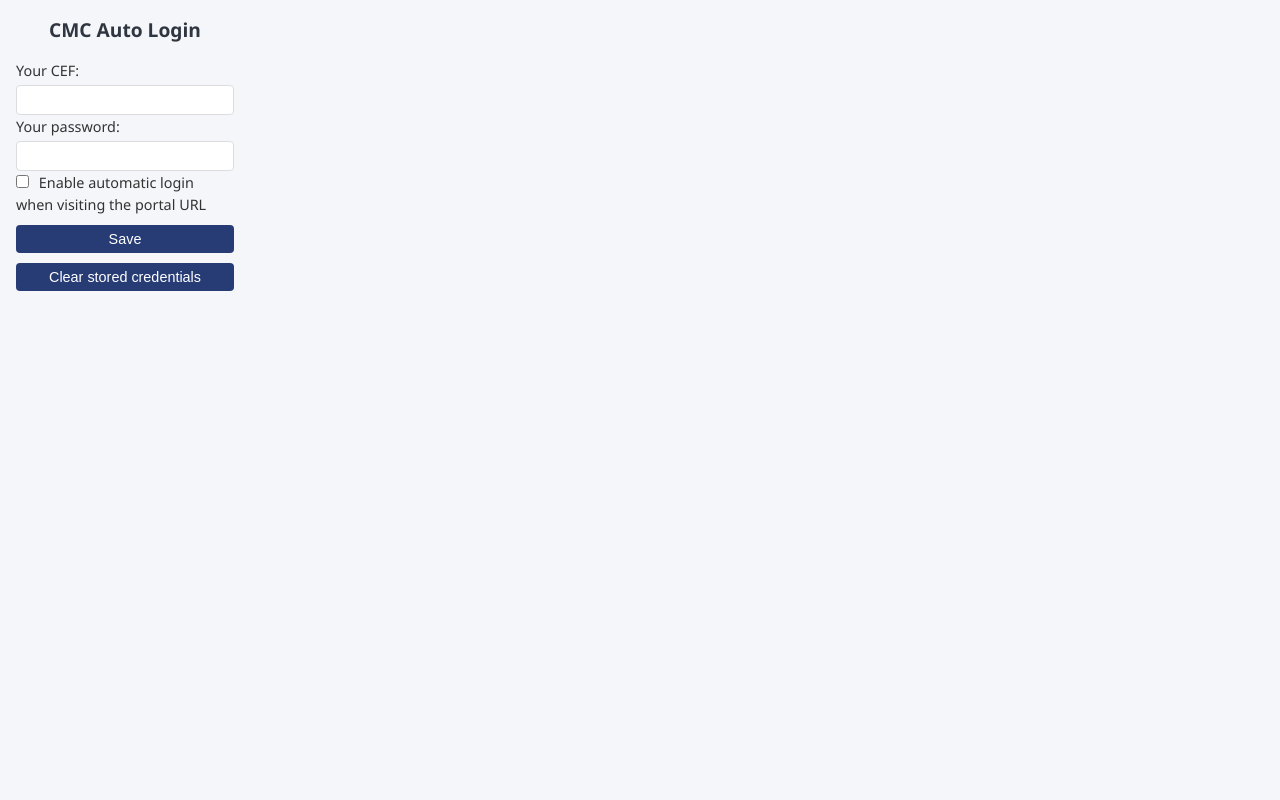
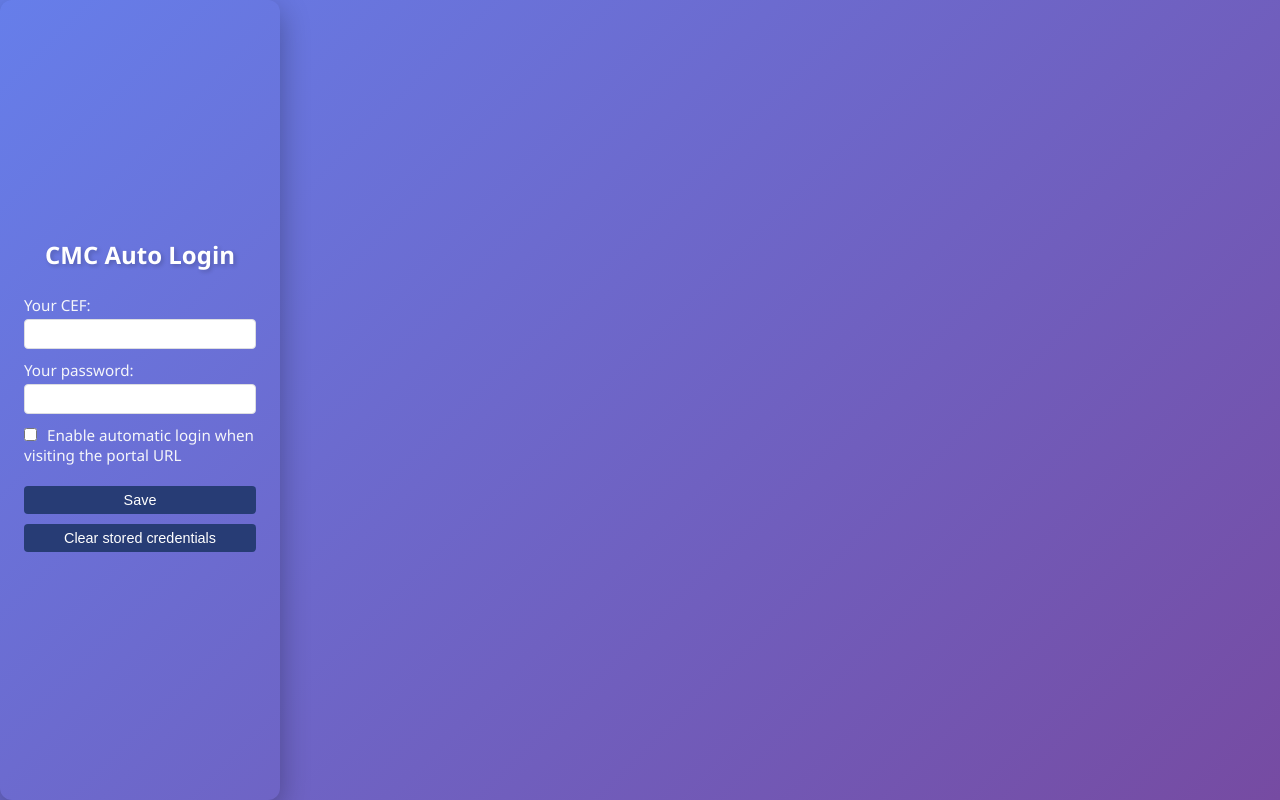
Before and after one commit to Sa3d-Ka/CMC-Easy-Login, a browser extension: page index.html in a window 1280 px wide. Drawn offline with Linux system fonts and the light colour scheme.

Commit message:
Ajout style titre avec police et couleurs

```diff
--- a/index.html
+++ b/index.html
@@ -4,6 +4,8 @@
     <meta charset="utf-8" />
     <title>CMC Auto Login</title>
     <style>
+
+
 * {
   margin: 0;
   padding: 0;
@@ -11,26 +13,48 @@
 }
 
 body {
-        font-family: "Segoe UI", Tahoma, Geneva, Verdana, sans-serif;
-        padding: 1rem;
-        width: 250px;
-        background: #f5f6fa;
-        color: #333;
+  font-family: 'Poppins', 'Segoe UI', Tahoma, Geneva, Verdana, sans-serif;
+  padding: 1.5rem;
+  width: 280px;
+  background: linear-gradient(135deg, #667eea 0%, #764ba2 100%);
+  color: #fff;
+  min-height: 100vh;
+  display: flex;
+  flex-direction: column;
+  justify-content: center;
+  box-shadow: 0 10px 30px rgba(0, 0, 0, 0.3);
+  border-radius: 12px;
 }
 
 h2 {
-        font-size: 1.2rem;
-        margin-bottom: 1rem;
+  font-size: 1.5rem;
+  margin-bottom: 1.5rem;
   text-align: center;
-        color: #2f3640;
+ 		 color: #fff;
+  font-weight: 700;
+  text-shadow: 2px 2px 4px rgba(0, 0, 0, 0.2);
+  animation: fadeIn 1s ease-in;
 }
 
 label {
+  display: block;
   width: 100%;
-        margin-bottom: 0.5rem;
-        font-size: 0.9rem;
+  margin-bottom: 0.7rem;
+  font-size: 0.95rem;
+  font-weight: 500;
+  color: #f5f6fa;
 }
 
+@keyframes fadeIn {
+  from {
+    opacity: 0;
+    transform: translateY(-10px);
+  }
+  to {
+    opacity: 1;
+    transform: translateY(0);
+  }
+}
       input[type="text"],
       input[type="password"] {
         width: 100%;
```
Lines whose indentation alone changed are shown as unchanged.
